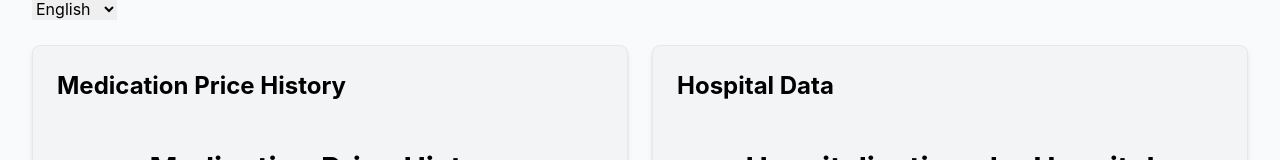
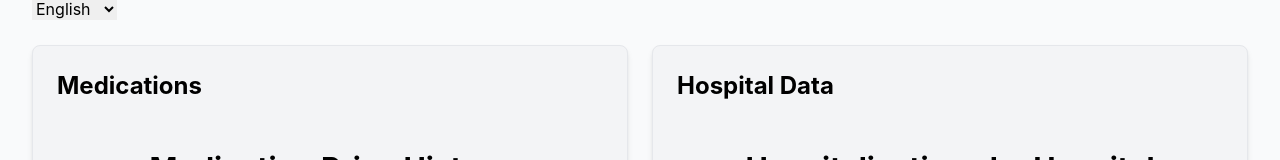
Before and after one commit to manu-roque/tekkare_assignment, a React (Create React App) app: page / in a window 1280 px wide. Shown: the part 219-379 px from the top of the page. Built offline with nearby package versions, Linux system fonts and the light colour scheme.

Commit message:
fixed the medications title

```diff
--- a/src/components/MedicineChart.tsx
+++ b/src/components/MedicineChart.tsx
@@ -46,7 +46,7 @@ const MedicineChart: React.FC = () => {
   };
 
   return (
-    <Card title="Medication Price History">
+    <Card title="Medications">
         <div className="container mx-auto p-8">
             <h1 className="chart-title">{t('medications')}</h1>
 
```
